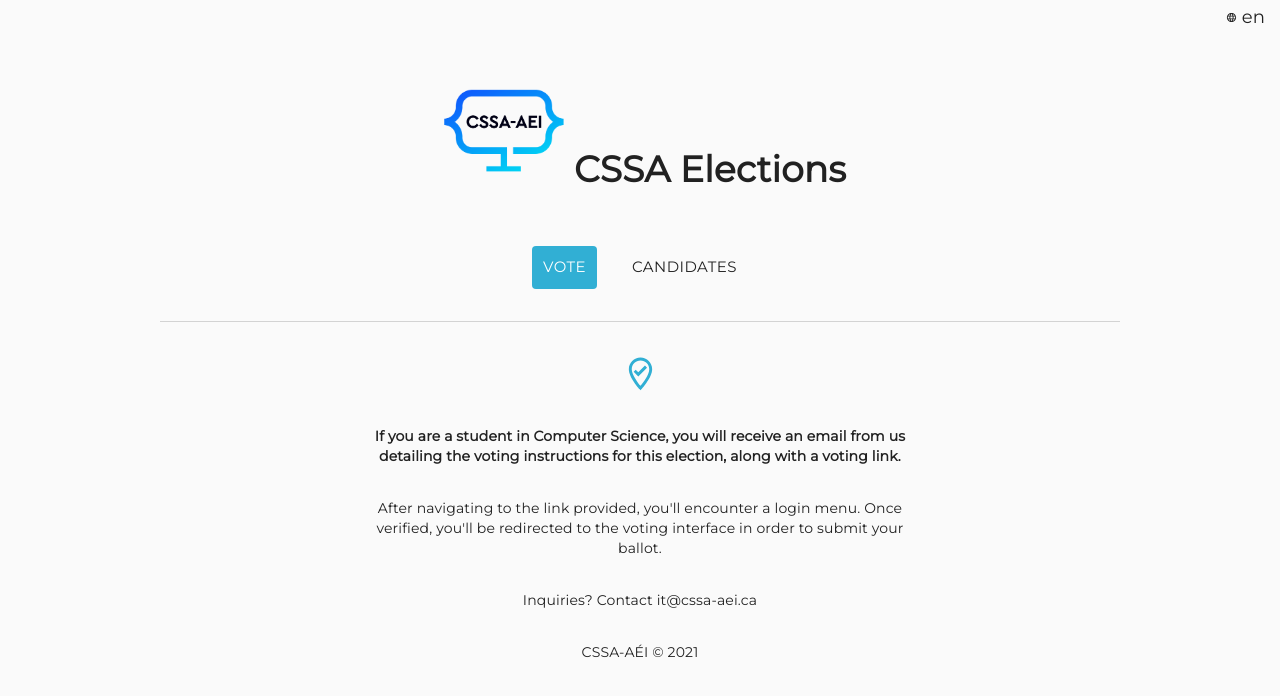
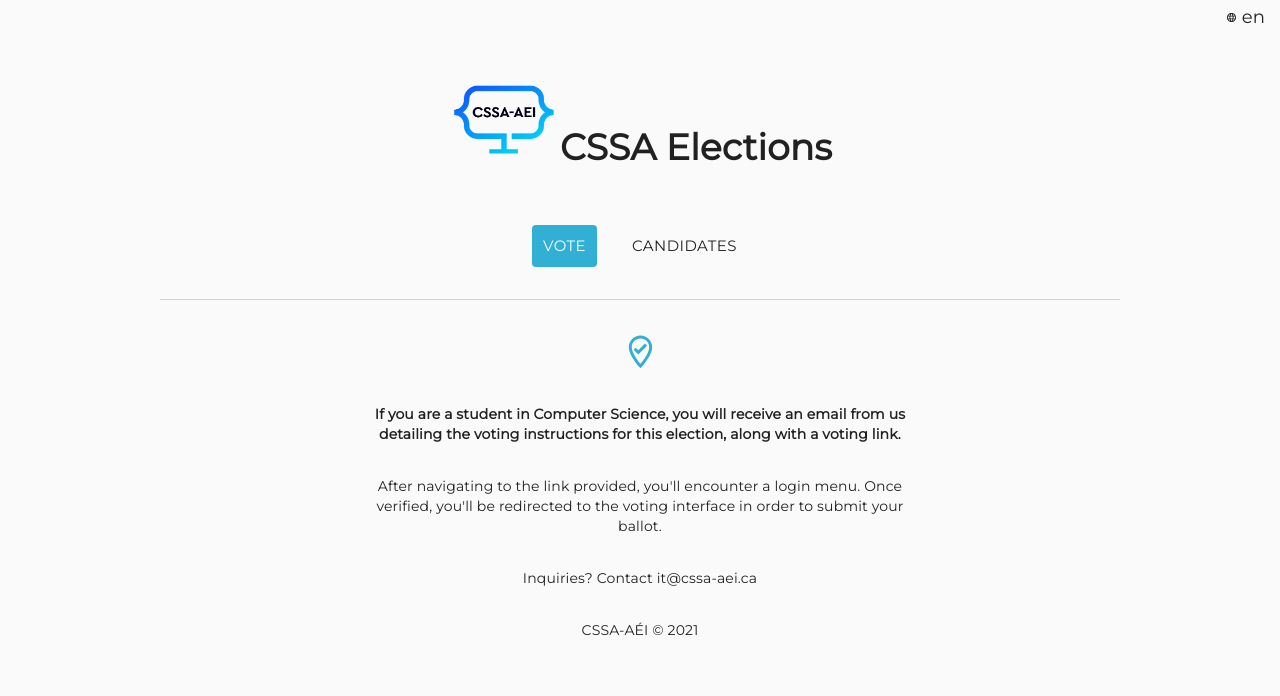
Before and after one commit to CSSA-AEI/elections-frontend, a React (Create React App) app: page / in a window 1280 px wide. Shown: the top 696 px of the page. Built offline with nearby package versions, Linux system fonts and the light colour scheme; no server answers.

Commit message:
fix nav logo

```diff
--- a/src/styles/components/_nav.scss
+++ b/src/styles/components/_nav.scss
@@ -32,12 +32,12 @@
 
 .nav {
   &--image {
-    width: 10em;
-    padding: 10px;
+    width: 8em;
+    padding: 6px;
 
     @media all and (max-width: $medium) {
-      width: 4em;
-      padding: 4px;
+      width: 3em;
+      padding: 2px;
     }
   }
 
```
